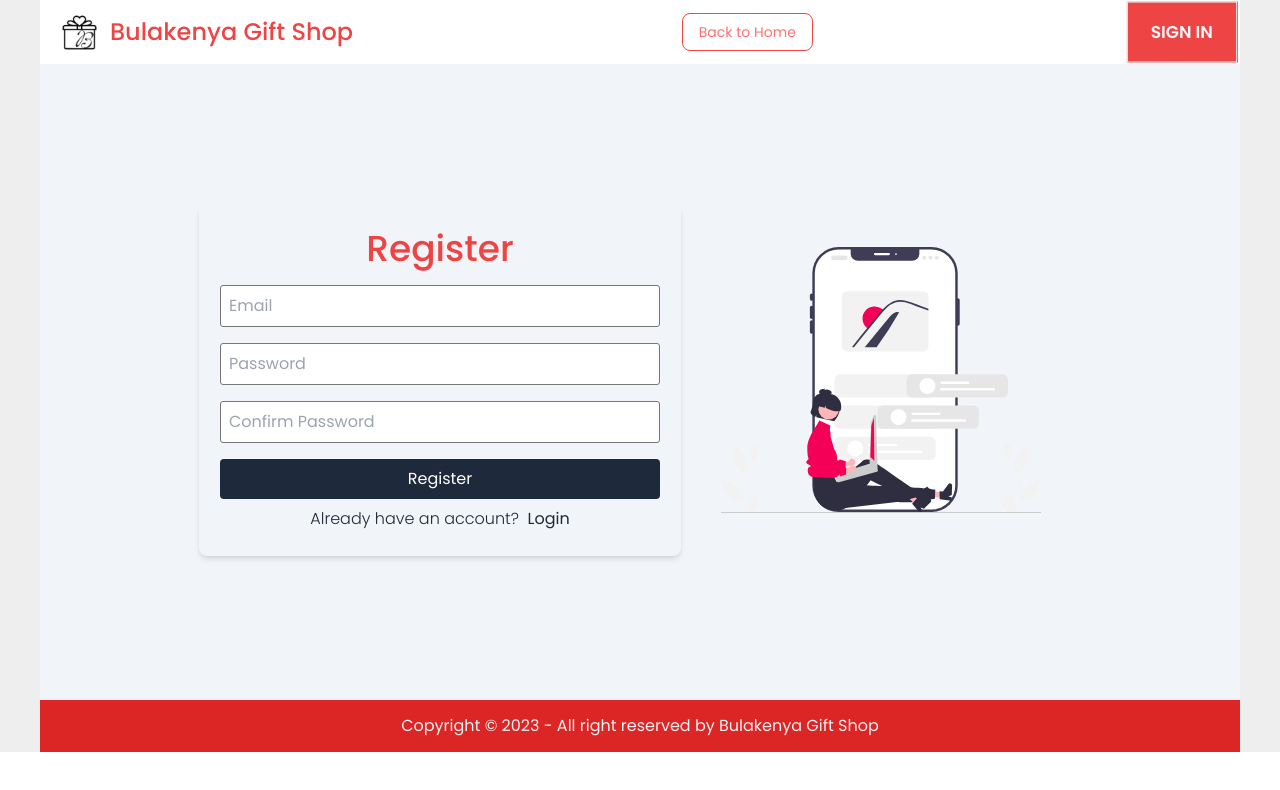
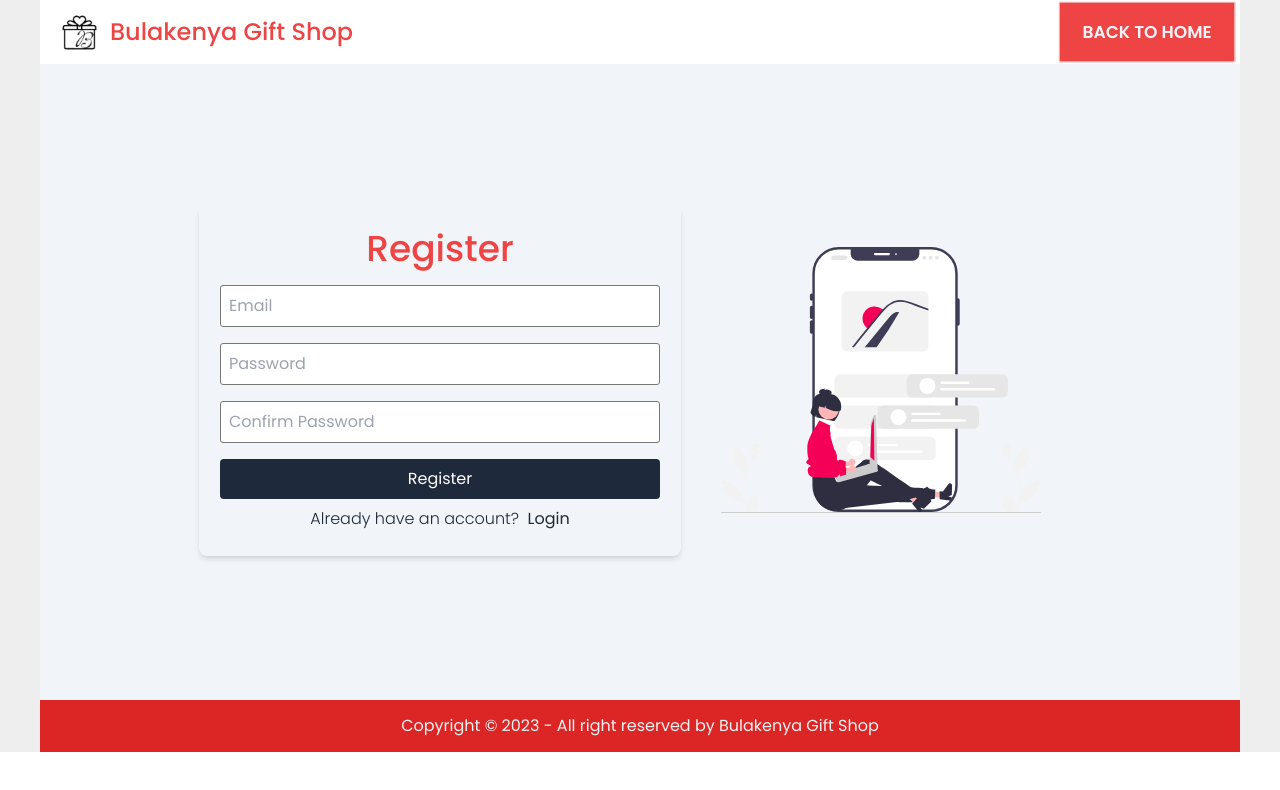
Before and after one commit to jayelemar/Bulakenya-Gift-Shop-v3, a React (Create React App) app: page /register in a window 1280 px wide. Shown: the top 790 px of the page. Built offline with nearby package versions, Linux system fonts and the light colour scheme.

Commit message:
feat:responsive navbar back to home for auth pages

```diff
--- a/src/components/header/Header.js
+++ b/src/components/header/Header.js
@@ -69,16 +69,22 @@ const Header = () => {
                                     </li>
                                     </ul>
                                 ) : (
-                                    <ul className="menu menu-horizontal">
-                                        <li className='border rounded-lg border-red-500 hover:border-slate-500  '><RouterLink to='/'>Back to Home</RouterLink></li>
-                                    </ul>
+                                    <div></div>
                                 )}
                         </div>
 
                         {/* Button */}
+                        {location.pathname === '/' ? (
                             <RouterLink to='/login'>
                                 <button className={`btn btn-sm ${styles['sign-up']}`}>Sign In</button>
                             </RouterLink>
+                        ) : (
+                            <RouterLink to='/'>
+                                <button className={`btn btn-sm ${styles['sign-up']}`}>Back to Home</button>
+                            </RouterLink>
+                        )}
+
+
                         {/* Menu Icon */}
                         <div className="flex md:hidden">
                             <label htmlFor="my-drawer-4" className="btn btn-square btn-ghost">
@@ -90,10 +96,11 @@ const Header = () => {
                 {/* mobile navbar */}
                 <div className={`drawer-side ${styles['drawer-side']}`}>
                     <label htmlFor="my-drawer-4" className="drawer-overlay"></label>
+
+                    {location.pathname === '/' ? (
                         <ul className="menu">
                             {logo}
                             <li>
-                        {location.pathname === '/' ? (
                                 <ScrollLink
                                     to="home"
                                     smooth={true}
@@ -102,14 +109,8 @@ const Header = () => {
                                 >
                                     Home
                                 </ScrollLink>
-                        ) : (
-                            <RouterLink to='/' onClick={ closeMobileNav }>
-                                Home
-                            </RouterLink>
-                        )}
                             </li>
                             <li>
-                        {location.pathname === '/' ? (
                                 <ScrollLink
                                     to="products"
                                     smooth={true}
@@ -118,14 +119,8 @@ const Header = () => {
                                 >
                                     Products
                                 </ScrollLink>
-                        ) : (
-                            <RouterLink to='/#products' onClick={closeMobileNav}>
-                                Products
-                            </RouterLink>
-                        )}
                             </li>
                             <li>
-                        {location.pathname === '/' ? (
                                 <ScrollLink
                                 to="about"
                                 smooth={true}
@@ -134,11 +129,6 @@ const Header = () => {
                                 >
                                     About
                                 </ScrollLink>
-                        ) : (
-                            <RouterLink to='/#about' onClick={closeMobileNav}>
-                                About
-                            </RouterLink>
-                        )}
                             </li>
                             <li>
                             <ScrollLink  onClick={ () => {
@@ -149,10 +139,21 @@ const Header = () => {
                                 Contact
                             </ScrollLink>
                             </li>
-                        <button className={`btn btn-sm ${styles['sign-up']}`}>
-                            <RouterLink to='/login'>Sign In</RouterLink>
-                        </button>
+                            <RouterLink to='/login'>
+                                <button className={`btn btn-sm w-full ${styles['sign-up']}`}>Sign In</button>
+                            </RouterLink>
                         </ul>
+
+                    ) : (
+                        <ul className="menu">
+                            {logo}
+                            <li>
+                                <RouterLink to='/' onClick={ closeMobileNav }>
+                                    Back to Home
+                                </RouterLink>
+                            </li>
+                        </ul>
+                    )}
                 </div>
             </div>
         </header>
```
Lines whose indentation alone changed are shown as unchanged.
